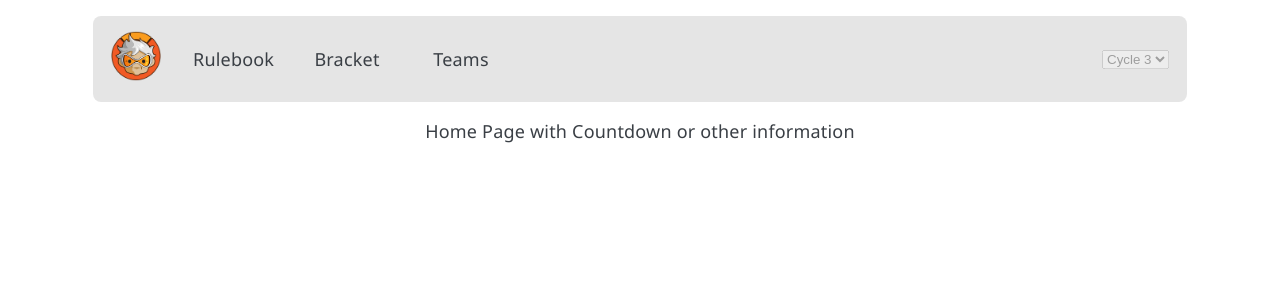
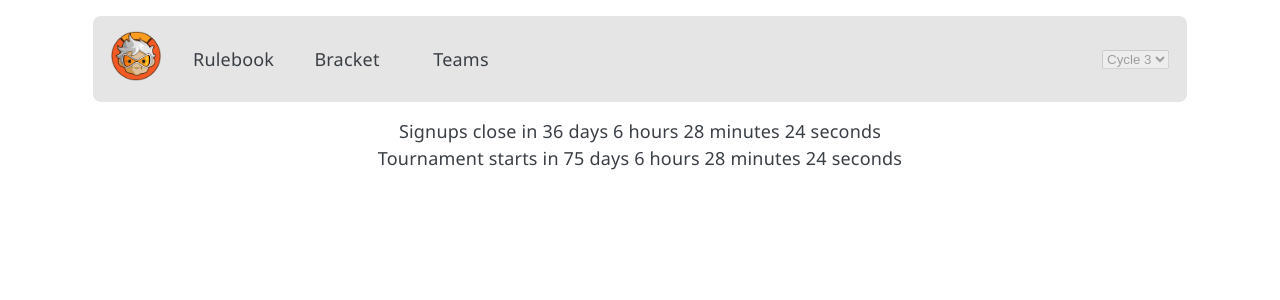
Before and after one commit to CarlSaganBro/helloworld_backend, a React (Vite) app in the folder helloworld_frontend/: page / in a window 1280 px wide. Shown: the top 300 px of the page. Built offline with nearby package versions, Linux system fonts and the light colour scheme.

Commit message:
Add countdown

```diff
--- a/helloworld_frontend/src/pages/home/components/HomePage.tsx
+++ b/helloworld_frontend/src/pages/home/components/HomePage.tsx
@@ -1,3 +1,59 @@
+import { useEffect, useState } from "react";
+
+function useCountdown(targetDate: string) {
+  const countDownDate = new Date(targetDate).getTime();
+
+  const [timeLeft, setTimeLeft] = useState(() =>
+    calculateTimeLeft(countDownDate),
+  );
+
+  useEffect(() => {
+    // Update the countdown every single second
+    const interval = setInterval(() => {
+      setTimeLeft(calculateTimeLeft(countDownDate));
+    }, 1000);
+
+    // Clean up the interval when the component unmounts to save memory
+    return () => clearInterval(interval);
+  }, [countDownDate]);
+
+  return timeLeft;
+}
+
+function calculateTimeLeft(targetTimestamp: number) {
+  const difference = targetTimestamp - new Date().getTime();
+
+  // If the target date has passed, return zeros
+  if (difference <= 0) {
+    return { days: 0, hours: 0, minutes: 0, seconds: 0, isExpired: true };
+  }
+
+  return {
+    days: Math.floor(difference / (1000 * 60 * 60 * 24)),
+    hours: Math.floor((difference / (1000 * 60 * 60)) % 24),
+    minutes: Math.floor((difference / 1000 / 60) % 60),
+    seconds: Math.floor((difference / 1000) % 60),
+    isExpired: false,
+  };
+}
+
 export const HomePage = ({}) => {
-  return <div>Home Page with Countdown or other information</div>;
+  const signupsCountdown = useCountdown("2026-07-14T23:59:59");
+  const tournamentCountdown = useCountdown("2026-08-22T23:59:59");
+  return (
+    <div>
+      <span>
+        Signups close in
+        {" " + signupsCountdown.days} days {signupsCountdown.hours} hours{" "}
+        {signupsCountdown.minutes} minutes {signupsCountdown.seconds} seconds
+      </span>
+      <br />
+      <span>
+        Tournament starts in
+        {" " + tournamentCountdown.days} days {tournamentCountdown.hours} hours{" "}
+        {tournamentCountdown.minutes} minutes {tournamentCountdown.seconds}{" "}
+        seconds
+      </span>
+    </div>
+  );
 };
--- a/helloworld_frontend/src/pages/rules/components/HighlightText.tsx
+++ b/helloworld_frontend/src/pages/rules/components/HighlightText.tsx
@@ -27,7 +27,7 @@ export default function HighlightText({
             {part}
           </mark>
         ) : (
-          part
+          parse(part)
         ),
       )}
     </span>
--- a/helloworld_frontend/src/pages/rules/components/RulesPage.tsx
+++ b/helloworld_frontend/src/pages/rules/components/RulesPage.tsx
@@ -15,7 +15,6 @@ export const RulesPage = ({}) => {
     <div style={{ display: "flex", height: "100vh" }}>
       <aside
         style={{
-          width: "150px",
           background: "rgb(0 0 0 / 5%)",
           color: "#fff",
           padding: "1rem",
@@ -24,6 +23,7 @@ export const RulesPage = ({}) => {
           gap: "1rem",
           margin: "16px",
           borderRadius: "8px",
+          height: "100vh",
         }}
       >
         <NavLink to={TOURNAMENT_PAGE.path} style={linkStyle}>
--- a/helloworld_frontend/src/pages/rules/components/SearchBar.tsx
+++ b/helloworld_frontend/src/pages/rules/components/SearchBar.tsx
@@ -26,6 +26,8 @@ export const SearchBar = ({
           background: "#F2F2F2",
           width: "80%",
           padding: "8px",
+          outline: "none",
+          boxShadow: "none",
         }}
         placeholder={`Search ${page.title} rules...`}
         value={query}
```
